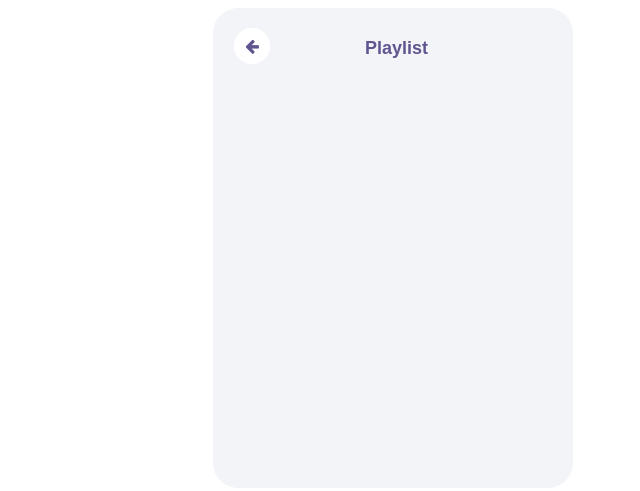
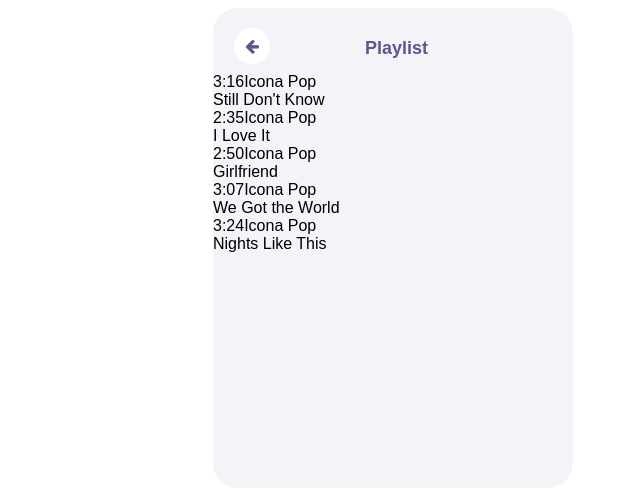
Before and after one commit to oskfelin/widget-player, a plain HTML site: page widget/index.html in a window 1280 px wide. Shown: the whole page, without its empty margins (247-887 px from the left). Drawn offline with nearby package versions, Linux system fonts and the light colour scheme; files that its build step writes are made by us from their sources; a web font is replaced by a local one.

Commit message:
playlist generator

```diff
--- a/widget/index.html
+++ b/widget/index.html
@@ -46,15 +46,18 @@
     </div>
 </div>
 <div class="shadow1-bottom"></div>
+
 <div id="playlist">
     <div class="playlist-header">
         <span class="playlist-title">Playlist</span>
         <i class="fa fa-arrow-left" aria-hidden="true"></i>
     </div>
+    <div id="songs-list"></div>
 </div>
 
 <script src="scripts/title-loader.js"></script>
 <script src="scripts/slider.js"></script>
 <script src="scripts/track-controls.js"></script>
+<script src="scripts/playlist.js"></script>
 </body>
 </html>
--- /dev/null
+++ b/widget/scripts/playlist.js
@@ -0,0 +1,16 @@
+
+
+function playlist() {
+    $('#songs-list').empty();
+    $.getJSON("../data/songs.json", function (songs) {
+        songs.forEach(function (song, index) {
+                $('#songs-list').append($('<div>')
+                    .append($('<span>').addClass('song-duration').text(song.duration))
+                    .append($('<span>').addClass('song-artist').text(song.artist))
+                    .append($('<div>').addClass('song-name').text(song.title)))
+        });
+    });
+}
+
+
+playlist();
--- a/widget/style.sass
+++ b/widget/style.sass
@@ -2,6 +2,8 @@
 $text-background: rgba(42, 34, 77, 0.6)
 $icon-color: #60558f
 $red-color: #ed5e74
+$song-title-color: #2f1a4b
+$artist-name-color: #78747f
 
 body
   background-image: url("images/background.jpg")
```
